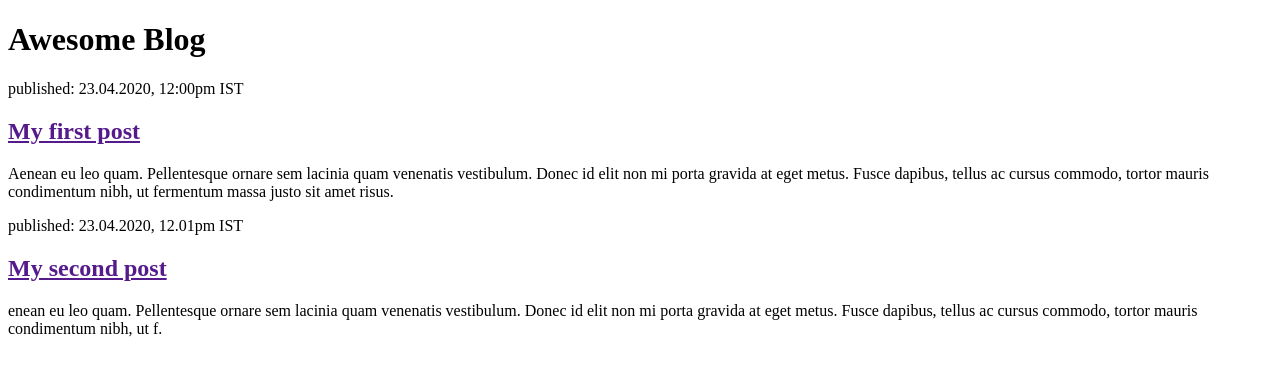
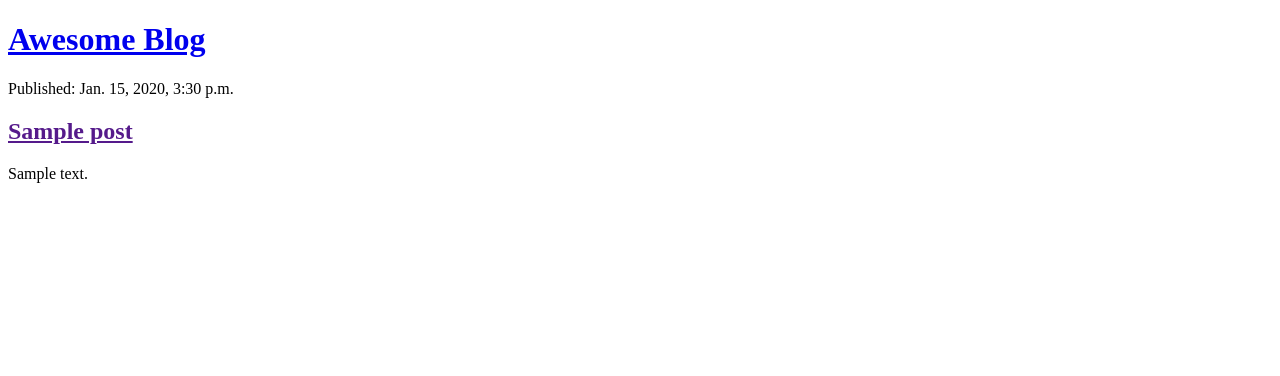
Before and after one commit to ssc134/my-first-blog, a Django app: page / in a window 1280 px wide. Shown: the top 376 px of the page. Run offline with Django 3.2, Linux system fonts and the light colour scheme; tables that the repository leaves empty hold one stand-in row (values such as "Sample post").

Commit message:
Modified templates to display posts from database.

```diff
--- a/blog/templates/blog/post_list.html
+++ b/blog/templates/blog/post_list.html
@@ -3,30 +3,18 @@
 
 <head>
     <meta charset="utf-8" />
-    <title>Awesome Blogs!!</title>
+    <title>Awesome Blog!!</title>
 </head>
 
 <body>
     <div>
-        <h1><a href="/"></a>Awesome Blog</h1>
+        <h1><a href="/">Awesome Blog</a></h1>
     </div>
-    <div>
-        <p>
-            published: 23.04.2020, 12:00pm IST
-        </p>
-        <h2><a href="">My first post</a></h2>
-        <p>Aenean eu leo quam. Pellentesque ornare sem lacinia quam venenatis vestibulum. Donec id elit non mi porta
-            gravida at eget metus. Fusce dapibus, tellus ac cursus commodo, tortor mauris condimentum nibh, ut fermentum
-            massa justo sit amet risus.</p>
-    </div>
-    <div>
-        <p>
-            published: 23.04.2020, 12.01pm IST
-        </p>
-        <h2><a href="">My second post</a></h2>
-        <p>enean eu leo quam. Pellentesque ornare sem lacinia quam venenatis vestibulum. Donec id elit non mi porta
-            gravida at eget metus. Fusce dapibus, tellus ac cursus commodo, tortor mauris condimentum nibh, ut f.</p>
-    </div>
+    {% for post in posts %}
+        <p> Published: {{post.published_date}} </p>
+        <h2> <a href=""> {{post.title}} </a> </h2>
+        <p> {{post.text|linebreaksbr}} </p>
+    {% endfor %}
 </body>
 
 </html>
--- a/blog/views.py
+++ b/blog/views.py
@@ -1,5 +1,8 @@
 from django.shortcuts import render
+from .models import Post
+from django.utils import timezone
 
 # Create your views here.
 def post_list(request):
-    return(render(request, 'blog/post_list.html', {}))
+    posts = Post.objects.all().order_by('published_date')
+    return(render(request, 'blog/post_list.html', {"posts":posts}))
```
